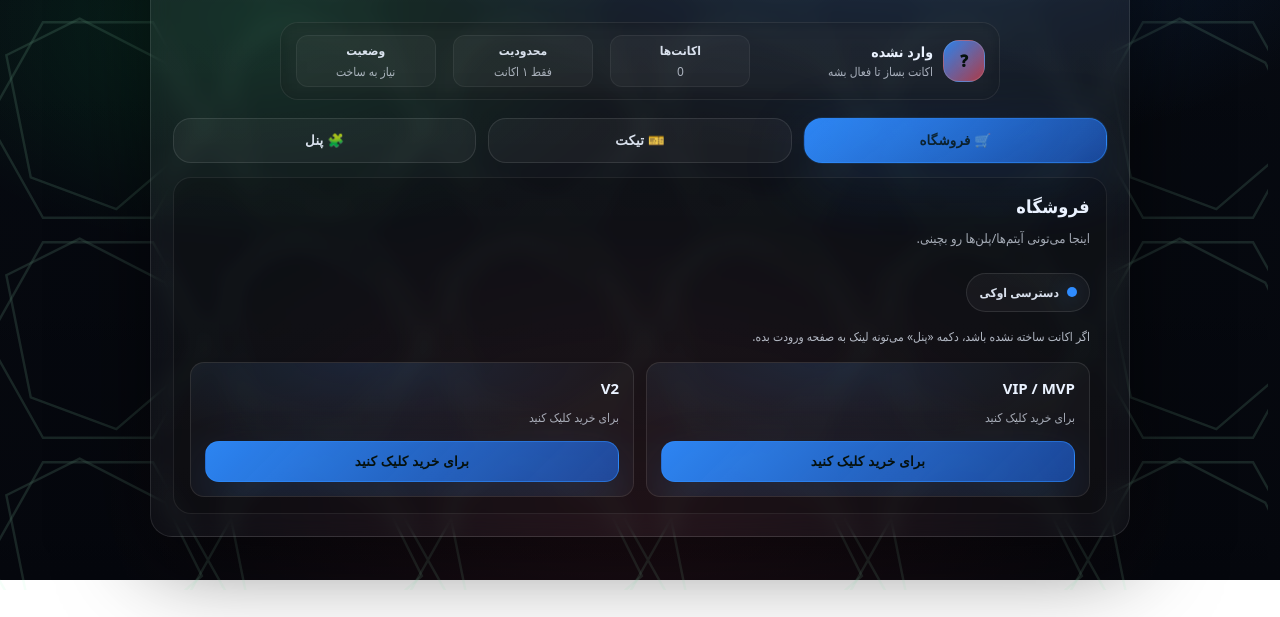
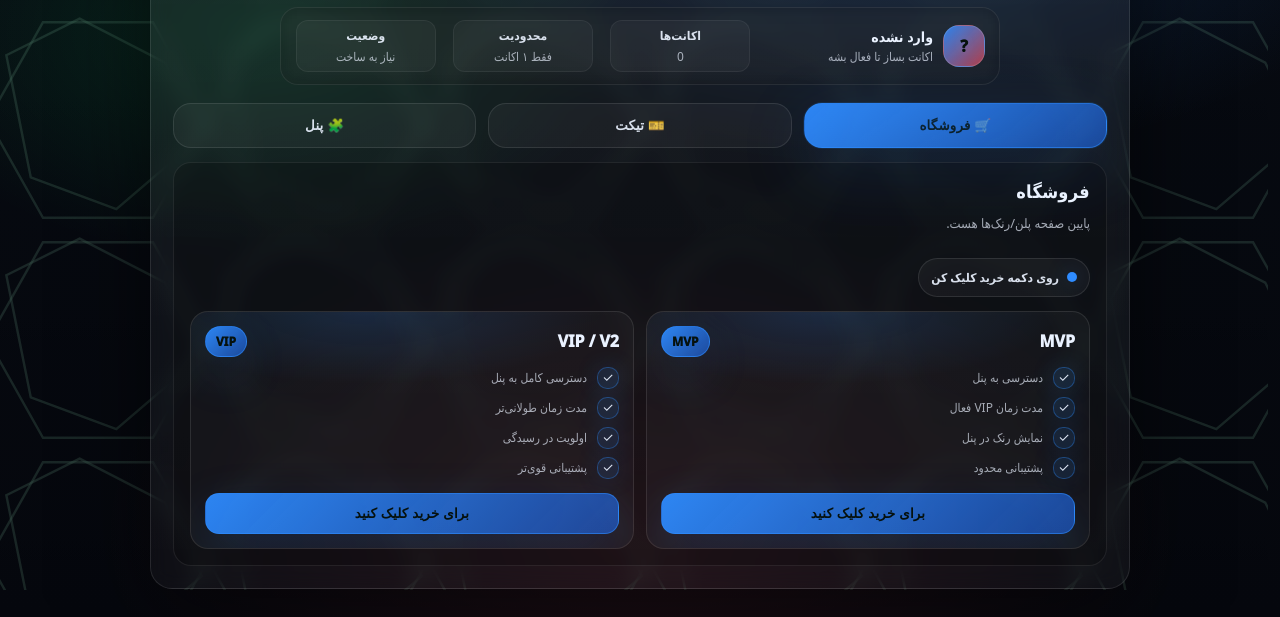
Before and after one commit to ZRxMine/Site_asll, a plain HTML site: page site.html in a window 1280 px wide. Shown: the part 220-837 px from the top of the page. Before the commit the page ends 800 px from the top, so only its background shows below. Drawn offline with Linux system fonts and the light colour scheme.

Commit message:
Update site.html

```diff
--- a/site.html
+++ b/site.html
@@ -13,19 +13,12 @@
       --stroke: rgba(255,255,255,.10);
       --text:#eaf2ff;
       --muted: rgba(234,242,255,.68);
-
       --blue:#2f8cff;
       --blue2:#1f6fff;
-
-      --green:#17ff7b;
-      --red:#ff4d5a;
-      --gray:#1a2433;
-
       --shadow: 0 22px 90px rgba(0,0,0,.55);
       --radius: 22px;
       --radius2: 16px;
     }
-
     *{box-sizing:border-box}
     body{
       margin:0;
@@ -33,7 +26,6 @@
       color:var(--text);
       min-height:100vh;
       overflow-x:hidden;
-
       background:
         radial-gradient(900px 500px at 70% 10%, rgba(47,140,255,.20), transparent 60%),
         radial-gradient(700px 420px at 20% 30%, rgba(23,255,123,.12), transparent 55%),
@@ -199,7 +191,6 @@
       font-weight:1000;
     }
 
-    /* tabs */
     .tabs{
       display:grid;
       grid-template-columns: 1fr 1fr 1fr;
@@ -250,9 +241,9 @@
       box-shadow: 0 0 0 1px rgba(47,140,255,.12), 0 20px 70px rgba(47,140,255,.18);
       color:#06110d;
     }
+
     .tabBtn.active::after{ opacity:1; }
 
-    /* content area */
     .panelArea{
       margin-top:14px;
       background: rgba(0,0,0,.18);
@@ -300,68 +291,16 @@
       display:inline-block;
     }
 
-    /* فروشگاه پایین صفحه + پنل */
-    .shopGrid{
-      display:flex;
-      gap:12px;
-      flex-wrap:wrap;
-      margin-top:12px;
-    }
-    .shopCard{
-      flex: 1 1 220px;
-      border:1px solid rgba(255,255,255,.10);
-      border-radius:14px;
-      background: rgba(255,255,255,.03);
-      padding:14px;
-      min-width:220px;
-      position:relative;
-      overflow:hidden;
-    }
-    .shopCard::after{
-      content:"";
-      position:absolute;
-      inset:-2px;
-      background: radial-gradient(420px 140px at 40% 0%, rgba(47,140,255,.20), transparent 62%);
-      opacity:.6;
-      pointer-events:none;
-    }
-    .shopCard b{ position:relative; z-index:1; font-size:15px; }
-    .shopCard .desc{ position:relative; z-index:1; margin-top:8px; color:var(--muted); font-size:12px; line-height:1.8; }
-
-    .btn{
-      border:0;
-      cursor:pointer;
-      padding:12px 14px;
-      border-radius:14px;
-      font-weight:1000;
-      letter-spacing:.2px;
-      background: rgba(255,255,255,.04);
-      color: rgba(234,242,255,.92);
-      border:1px solid rgba(255,255,255,.10);
-      transition: transform .15s ease, filter .15s ease;
-      position:relative;
-      z-index:1;
-      width:100%;
-      margin-top:12px;
-    }
-    .btn:hover{ transform: translateY(-2px); filter: brightness(1.05); }
-
-    .btn.primary{
-      background: linear-gradient(135deg, rgba(47,140,255,.95), rgba(31,111,255,.55));
-      border-color: rgba(47,140,255,.55);
-      color:#06110d;
-      box-shadow: 0 18px 50px rgba(47,140,255,.18);
-    }
-
     .panelDetails{
       margin-top:14px;
-      border:1px solid rgba(0,229,255,.35);
-      border-radius:16px;
+      border: 1px solid rgba(0,229,255,.35);
+      border-radius: 16px;
       padding:14px;
       background: rgba(0,0,0,.18);
       display:none;
     }
-    .panelDetails h4{ margin:0 0 10px; font-size:16px; font-weight:1000; }
+    .panelDetails.show{ display:block; }
+
     .panelLine{
       display:flex;
       justify-content:space-between;
@@ -374,11 +313,116 @@
     .panelLine:last-child{ border-bottom:0; }
     .panelLine span:last-child{ color: rgba(234,242,255,.95); font-weight:1000; }
 
+    .shopSection{
+      margin-top:14px;
+    }
+    .shopGrid{
+      display:grid;
+      grid-template-columns: 1fr 1fr;
+      gap:12px;
+      margin-top:10px;
+    }
+
+    .shopCard{
+      border:1px solid rgba(255,255,255,.10);
+      border-radius: 18px;
+      background: rgba(255,255,255,.03);
+      padding:14px;
+      position:relative;
+      overflow:hidden;
+      min-height: 210px;
+    }
+
+    .shopCard::after{
+      content:"";
+      position:absolute; inset:-2px;
+      background: radial-gradient(380px 120px at 40% 0%, rgba(47,140,255,.18), transparent 62%);
+      opacity:.9;
+      pointer-events:none;
+    }
+
+    .shopCard > *{ position:relative; z-index:1; }
+
+    .rankTitle{
+      font-weight:1000;
+      font-size:16px;
+      margin-bottom:6px;
+      display:flex;
+      align-items:center;
+      justify-content:space-between;
+      gap:10px;
+    }
+
+    .rankTag{
+      font-size:12px;
+      color:#06110d;
+      font-weight:1000;
+      padding:6px 10px;
+      border-radius:999px;
+      background: linear-gradient(135deg, rgba(47,140,255,.95), rgba(31,111,255,.55));
+      border:1px solid rgba(47,140,255,.55);
+      box-shadow: 0 18px 50px rgba(47,140,255,.14);
+      white-space:nowrap;
+    }
+
+    .checkList{
+      margin:10px 0 0;
+      padding:0;
+      list-style:none;
+      display:flex;
+      flex-direction:column;
+      gap:8px;
+    }
+
+    .checkItem{
+      display:flex;
+      align-items:center;
+      gap:10px;
+      color: var(--muted);
+      font-size:12px;
+      line-height:1.6;
+    }
+
+    .checkIcon{
+      width:22px;height:22px;border-radius:10px;
+      display:flex;align-items:center;justify-content:center;
+      background: rgba(47,140,255,.12);
+      border:1px solid rgba(47,140,255,.35);
+      box-shadow: 0 0 25px rgba(47,140,255,.15);
+      color: rgba(234,242,255,.95);
+      flex:0 0 auto;
+      font-size:13px;
+    }
+
+    .btn{
+      border:0;
+      cursor:pointer;
+      padding:12px 14px;
+      border-radius: 14px;
+      font-weight:1000;
+      letter-spacing:.2px;
+      background: rgba(255,255,255,.04);
+      color: rgba(234,242,255,.92);
+      border:1px solid rgba(255,255,255,.10);
+      transition: transform .15s ease, filter .15s ease, background .15s ease;
+      width:100%;
+      margin-top:14px;
+      user-select:none;
+    }
+    .btn:hover{ transform: translateY(-2px); filter: brightness(1.05); }
+    .btn.primary{
+      background: linear-gradient(135deg, rgba(47,140,255,.95), rgba(31,111,255,.55));
+      border-color: rgba(47,140,255,.55);
+      color:#06110d;
+      box-shadow: 0 18px 50px rgba(47,140,255,.18);
+    }
+
     @media (max-width: 720px){
       .userBar{ flex-direction:column; align-items:flex-start; }
       .stats{ justify-content:flex-start; gap:10px; flex-wrap:wrap; }
       .stat{ min-width: 150px; }
       .tabs{ grid-template-columns: 1fr; }
+      .shopGrid{ grid-template-columns: 1fr; }
     }
   </style>
 </head>
@@ -389,6 +433,7 @@
   <div class="wrap">
     <div class="card">
       <div class="inner">
+
         <div class="header">
           <div class="logoWrap">
             <div class="logo">W</div>
@@ -431,38 +476,80 @@
         <div class="panelArea" id="panelArea">
           <h3 class="panelTitle" id="panelTitle">فروشگاه</h3>
           <p class="panelText" id="panelText">
-            اینجا می‌تونی بخش فروشگاه رو بذاری. الان فقط UI هست.
+            پایین صفحه پلن/رنک‌ها هست.
           </p>
-          <div class="badge"><i></i> روی دکمه‌ها کلیک کن</div>
 
-          <div style="margin-top:14px; color:rgba(234,242,255,.75); font-size:12px; line-height:1.9">
-            اگر اکانت ساخته نشده باشد، دکمه «پنل» می‌تونه لینک به صفحه ورودت بده.
-          </div>
+          <div class="badge"><i></i> روی دکمه خرید کلیک کن</div>
 
-          <!-- ✅ فروشگاه پایین صفحه -->
-          <div id="shopSection" style="margin-top:14px; display:block;">
-            <div class="shopGrid">
-              <div class="shopCard">
-                <b>VIP / MVP</b>
-                <div class="desc">برای خرید کلیک کنید</div>
-                <button class="btn primary" data-rank="MVP">برای خرید کلیک کنید</button>
-              </div>
-
-              <div class="shopCard">
-                <b>V2</b>
-                <div class="desc">برای خرید کلیک کنید</div>
-                <button class="btn primary" data-rank="V2">برای خرید کلیک کنید</button>
-              </div>
-            </div>
-          </div>
-
-          <!-- ✅ پنل کاربر -->
           <div class="panelDetails" id="panelDetails">
-            <h4>پنل شما</h4>
+            <h4 style="margin:0 0 10px; font-size:18px;">پنل</h4>
             <div class="panelLine"><span>رنک خریداری شده</span><span id="pRank">-</span></div>
             <div class="panelLine"><span>مدت حضور در سایت تا الان</span><span id="pTime">-</span></div>
             <div class="panelLine"><span>اسم</span><span id="pName">-</span></div>
             <div class="panelLine"><span>تاریخ ثبت نام</span><span id="pDate">-</span></div>
+          </div>
+
+          <!-- فروشگاه پایین صفحه همیشه هست -->
+          <div class="shopSection">
+            <div class="shopGrid">
+              <!-- MVP -->
+              <div class="shopCard">
+                <div class="rankTitle">
+                  <span>MVP</span>
+                  <span class="rankTag">MVP</span>
+                </div>
+
+                <ul class="checkList">
+                  <li class="checkItem">
+                    <span class="checkIcon">✓</span>
+                    <span>دسترسی به پنل</span>
+                  </li>
+                  <li class="checkItem">
+                    <span class="checkIcon">✓</span>
+                    <span>مدت زمان VIP فعال</span>
+                  </li>
+                  <li class="checkItem">
+                    <span class="checkIcon">✓</span>
+                    <span>نمایش رنک در پنل</span>
+                  </li>
+                  <li class="checkItem">
+                    <span class="checkIcon">✓</span>
+                    <span>پشتیبانی محدود</span>
+                  </li>
+                </ul>
+
+                <button class="btn primary" data-rank="MVP">برای خرید کلیک کنید</button>
+              </div>
+
+              <!-- VIP / V2 -->
+              <div class="shopCard">
+                <div class="rankTitle">
+                  <span>VIP / V2</span>
+                  <span class="rankTag">VIP</span>
+                </div>
+
+                <ul class="checkList">
+                  <li class="checkItem">
+                    <span class="checkIcon">✓</span>
+                    <span>دسترسی کامل به پنل</span>
+                  </li>
+                  <li class="checkItem">
+                    <span class="checkIcon">✓</span>
+                    <span>مدت زمان طولانی‌تر</span>
+                  </li>
+                  <li class="checkItem">
+                    <span class="checkIcon">✓</span>
+                    <span>اولویت در رسیدگی</span>
+                  </li>
+                  <li class="checkItem">
+                    <span class="checkIcon">✓</span>
+                    <span>پشتیبانی قوی‌تر</span>
+                  </li>
+                </ul>
+
+                <button class="btn primary" data-rank="V2">برای خرید کلیک کنید</button>
+              </div>
+            </div>
           </div>
 
         </div>
@@ -472,17 +559,15 @@
   </div>
 
   <script>
-    // ===== محدودیت: فقط تا ۱ اکانت بسازه (سشن ۱۰ دقیقه‌ای حذف) =====
     const LS_USERS = "zrx:users:v1";
 
-    // ===== اطلاعات پنل/خرید (این‌ها را باید در صفحه ورود/ساخت هم ست کنی) =====
-    const LS_RANK = "zrx:rank:v1"; // MVP / V2
-    const LS_NAME = "zrx:name:v1"; // اسم کاربر
-    const LS_DATE = "zrx:reg:v1";  // ISO string تاریخ ثبت نام
+    const LS_RANK = "zrx:rank:v1";
+    const LS_NAME = "zrx:name:v1";
+    const LS_DATE = "zrx:reg:v1";
 
     const $ = (id)=>document.getElementById(id);
 
-    function loadUsers(){
+    function safeUsers(){
       const raw = localStorage.getItem(LS_USERS);
       if(!raw) return {};
       try{
@@ -493,56 +578,12 @@
       }
     }
 
-    function countUsers(users){
-      return Object.keys(users || {}).length;
-    }
-
-    const tabs = {
-      shop: {
-        title: "فروشگاه",
-        text: "اینجا می‌تونی آیتم‌ها/پلن‌ها رو بچینی."
-      },
-      ticket: {
-        title: "تیکت",
-        text: "اینجا بخش تیکته."
-      },
-      panel: {
-        title: "پنل",
-        text: "مشخصات خرید و زمان حضور شما."
-      }
-    };
-
-    function setActiveTab(tab){
-      document.querySelectorAll(".tabBtn").forEach(b=>{
-        b.classList.toggle("active", b.dataset.tab === tab);
-      });
-
-      const users = loadUsers();
-      const total = countUsers(users);
-
-      // پنل: اگر اکانت ساخته نشده بود
-      if(tab === "panel" && total < 1){
-        $("panelTitle").textContent = tabs.panel.title;
-        $("panelText").textContent = "برای ورود به پنل، اول باید اکانت بسازی (فقط ۱ اکانت).";
-        $("panelDetails").style.display = "none";
-        return;
-      }
-
-      $("panelTitle").textContent = tabs[tab].title;
-      $("panelText").textContent = tabs[tab].text;
-
-      // نمایش/عدم نمایش جزئیات پنل
-      if(tab === "panel"){
-        renderPanelDetails();
-      }else{
-        $("panelDetails").style.display = "none";
-      }
-
-      $("panelArea").querySelector(".badge").innerHTML = `<i></i> دسترسی اوکی`;
+    function countUsers(obj){
+      return Object.keys(obj || {}).length;
     }
 
     function formatTime(ms){
-      if(ms < 0 || !Number.isFinite(ms)) return "-";
+      if(!Number.isFinite(ms) || ms < 0) return "-";
       const s = Math.floor(ms/1000);
       const d = Math.floor(s/86400);
       const h = Math.floor((s%86400)/3600);
@@ -554,44 +595,9 @@
       return parts.join(" ");
     }
 
-    function renderPanelDetails(){
-      const rank = localStorage.getItem(LS_RANK);
-      const name = localStorage.getItem(LS_NAME) || "-";
-      const reg = localStorage.getItem(LS_DATE);
-
-      const panelDetails = $("panelDetails");
-
-      if(!rank || !reg){
-        panelDetails.style.display = "none";
-        $("panelTitle").textContent = "پنل";
-        $("panelText").textContent = "هنوز رنک/اطلاعات ثبت نام شما کامل نشده. از فروشگاه خرید انجام بده.";
-        return;
-      }
-
-      $("pRank").textContent = rank;
-      $("pName").textContent = name;
-
-      const regDate = new Date(reg);
-      $("pDate").textContent = isNaN(regDate.getTime()) ? "-" : regDate.toLocaleString("fa-IR");
-
-      const update = () => {
-        const ms = Date.now() - regDate.getTime();
-        $("pTime").textContent = formatTime(ms);
-      };
-      update();
-      panelDetails.style.display = "block";
-
-      // فقط یک interval فعال نگه داریم
-      if(window.__panelTimer){
-        clearInterval(window.__panelTimer);
-      }
-      window.__panelTimer = setInterval(update, 1000);
-    }
-
     function renderHeader(){
-      const users = loadUsers();
+      const users = safeUsers();
       const total = countUsers(users);
-
       $("countUsersTxt").textContent = total;
 
       if(total < 1){
@@ -608,32 +614,83 @@
       }
     }
 
-    // کلیک خرید: ذخیره رنک + (اگر اسم/تاریخ ثبت نام نداریم) فعلاً ست پیش‌فرض
+    let panelTimer = null;
+
+    function renderPanel(){
+      const users = safeUsers();
+      const total = countUsers(users);
+      if(total < 1){
+        $("panelDetails").classList.remove("show");
+        return;
+      }
+
+      const rank = localStorage.getItem(LS_RANK);
+      const name = localStorage.getItem(LS_NAME) || "-";
+      const reg = localStorage.getItem(LS_DATE);
+
+      $("pRank").textContent = rank || "-";
+      $("pName").textContent = name || "-";
+
+      const regDate = reg ? new Date(reg) : null;
+      const ok = regDate && !isNaN(regDate.getTime());
+
+      $("pDate").textContent = ok ? regDate.toLocaleString("fa-IR") : "-";
+
+      if(panelTimer) clearInterval(panelTimer);
+
+      const update = ()=>{
+        $("pTime").textContent = ok ? formatTime(Date.now() - regDate.getTime()) : "-";
+      };
+
+      update();
+      panelTimer = setInterval(update, 1000);
+      $("panelDetails").classList.add("show");
+    }
+
+    function setTab(tab){
+      document.querySelectorAll(".tabBtn").forEach(b=>{
+        b.classList.toggle("active", b.dataset.tab === tab);
+      });
+
+      if(tab === "shop"){
+        $("panelTitle").textContent = "فروشگاه";
+        $("panelText").textContent = "پایین صفحه پلن/رنک‌ها هست.";
+        $("panelDetails").classList.remove("show");
+      }else if(tab === "ticket"){
+        $("panelTitle").textContent = "تیکت";
+        $("panelText").textContent = "اینجا بخش تیکته.";
+        $("panelDetails").classList.remove("show");
+      }else if(tab === "panel"){
+        $("panelTitle").textContent = "پنل";
+        $("panelText").textContent = "رنک خریداری شده و مدت حضور.";
+        renderPanel();
+      }
+    }
+
     document.querySelectorAll('#shopSection button[data-rank]').forEach(btn=>{
       btn.addEventListener('click', ()=>{
         const r = btn.getAttribute('data-rank');
         localStorage.setItem(LS_RANK, r);
 
-        // اگر اسم و تاریخ از قبل ست نشده، اینجا نمی‌تونم اسم واقعی بدون سیستم ورودت داشته باشم
-        if(!localStorage.getItem(LS_NAME)) localStorage.setItem(LS_NAME, $("usernameTxt").textContent || "کاربر");
-        if(!localStorage.getItem(LS_DATE)) localStorage.setItem(LS_DATE, new Date().toISOString());
+        if(!localStorage.getItem(LS_NAME)){
+          const nm = ($("usernameTxt").textContent || "کاربر").trim();
+          localStorage.setItem(LS_NAME, nm || "کاربر");
+        }
+        if(!localStorage.getItem(LS_DATE)){
+          localStorage.setItem(LS_DATE, new Date().toISOString());
+        }
 
-        // اگر الان روی پنل هستی، نمایش بده
-        if(document.querySelector('.tabBtn.active')?.dataset.tab === "panel"){
-          renderPanelDetails();
-        }
+        const active = document.querySelector(".tabBtn.active")?.dataset.tab;
+        if(active === "panel") renderPanel();
       });
     });
 
     document.querySelectorAll(".tabBtn").forEach(btn=>{
-      btn.addEventListener("click", ()=>{
-        const tab = btn.dataset.tab;
-        setActiveTab(tab);
-      });
+      btn.addEventListener("click", ()=> setTab(btn.dataset.tab));
     });
 
     renderHeader();
-    setActiveTab("shop");
+    setTab("shop");
   </script>
 </body>
 </html>
```
